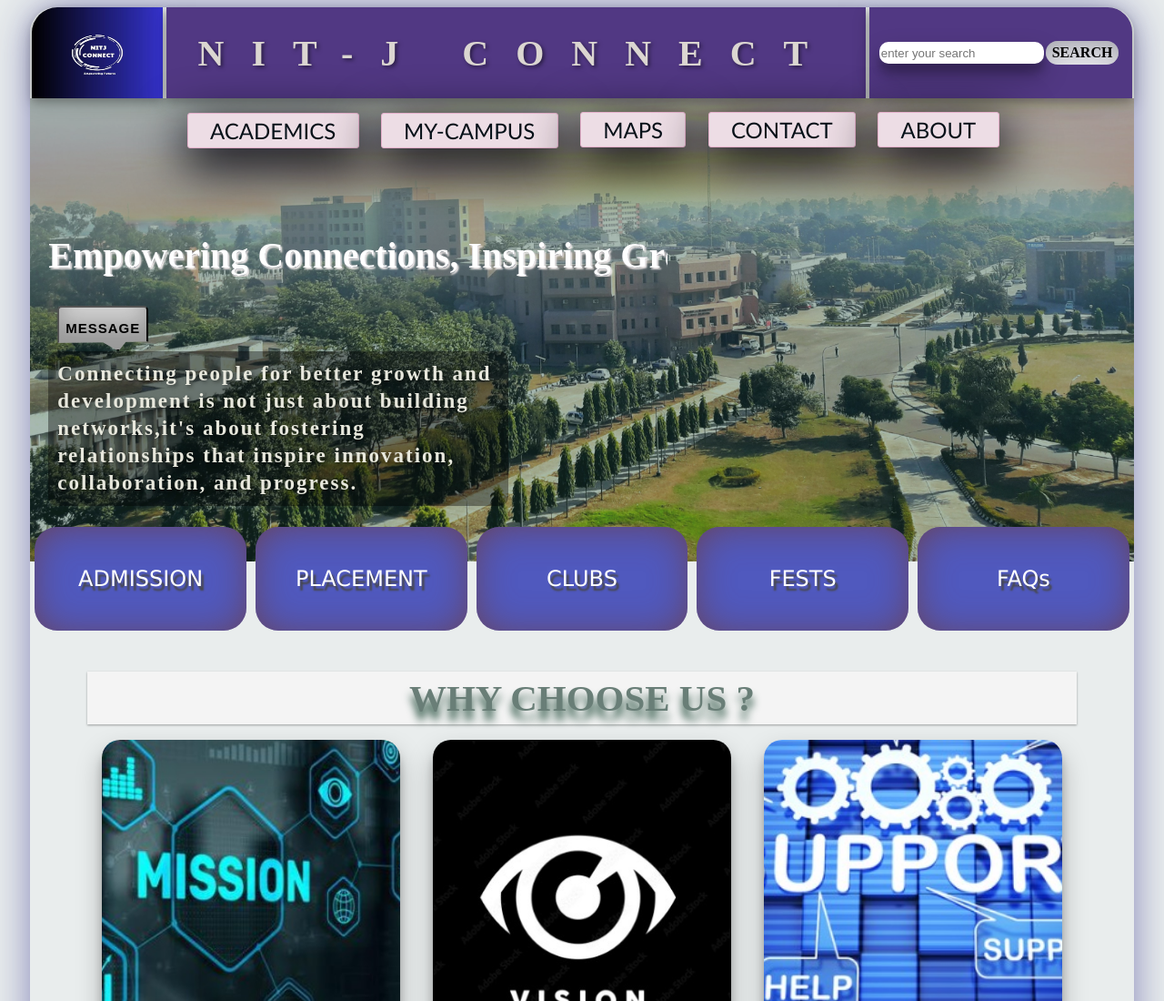
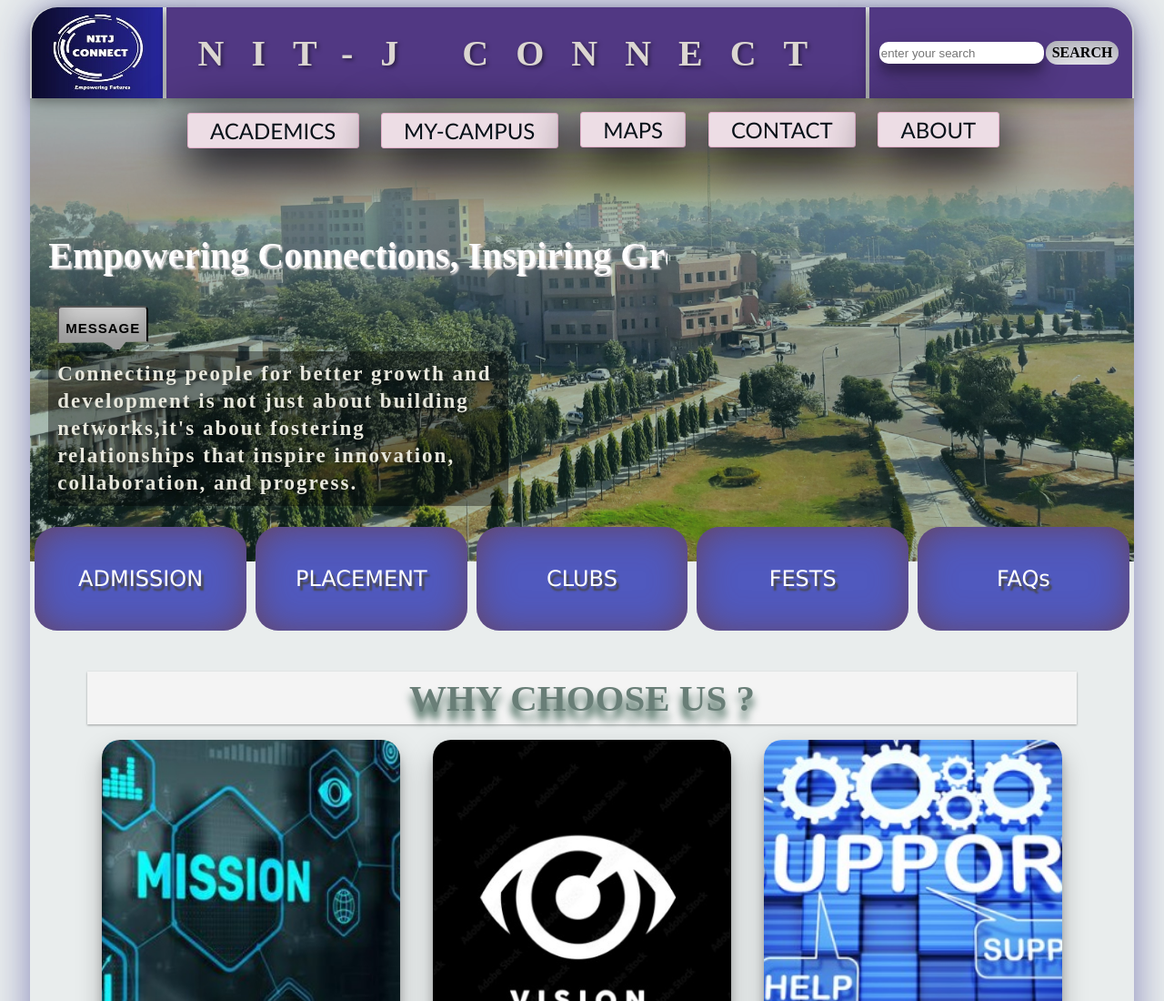
Before and after one commit to mee-vishal/first-year-project, a plain HTML site: page index.html in a window 1280 px wide. Shown: the top 1100 px of the page at 91% size. Drawn offline with Linux system fonts and the light colour scheme; a script that the page names is missing; a web font is replaced by a local one.

Commit message:
Update index.html

```diff
--- a/index.html
+++ b/index.html
@@ -75,7 +75,7 @@
 <div id="div1" >
     <div id="heading1" class="head1">
 
-    <img src="nitj-connect-logo.jpg" alt="" class="logo">
+    <img src="ourhomepagelogo.jpg" alt="" class="logo">
 </div>
 <div id="heading2" class="head1"><h1 id="web-heading">NIT-J CONNECT</h1></div>
 <div id="heading3" class="head1">
```
